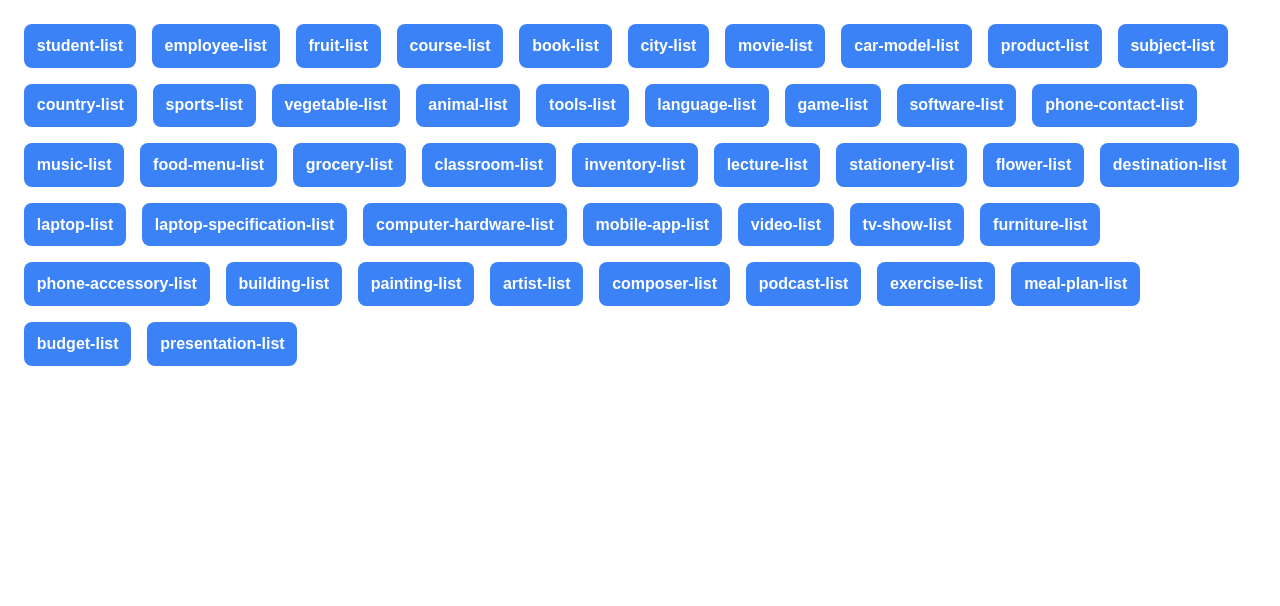
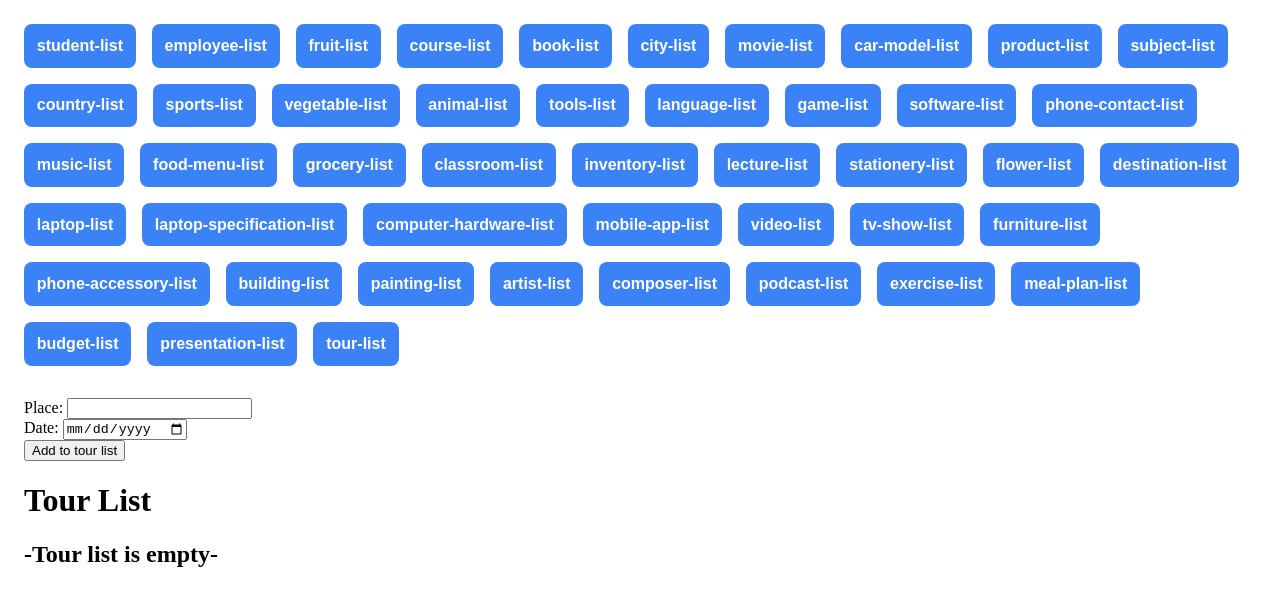
Before and after one commit to devken4u/angular-50-ds-services, an Angular app: page /tour-list in a window 1280 px wide. Before the commit this address led to /. Shown: the top 606 px of the page. Built offline with nearby package versions, Linux system fonts and the light colour scheme.

Commit message:
feat(tour list): Added tour list component

```diff
--- a/src/app/app.module.ts
+++ b/src/app/app.module.ts
@@ -49,6 +49,7 @@ import { ExerciseListComponent } from './exercise-list/exercise-list.component';
 import { MealPlanListComponent } from './meal-plan-list/meal-plan-list.component';
 import { BudgetListComponent } from './budget-list/budget-list.component';
 import { PresentationListComponent } from './presentation-list/presentation-list.component';
+import { TourListComponent } from './tour-list/tour-list.component';
 
 @NgModule({
   declarations: [
@@ -98,6 +99,7 @@ import { PresentationListComponent } from './presentation-list/presentation-list
     MealPlanListComponent,
     BudgetListComponent,
     PresentationListComponent,
+    TourListComponent
   ],
   imports: [
     RouterOutlet,
--- a/src/app/app.routes.ts
+++ b/src/app/app.routes.ts
@@ -44,6 +44,7 @@ import { MealPlanListComponent } from './meal-plan-list/meal-plan-list.component
 import { BudgetListComponent } from './budget-list/budget-list.component';
 import { ExerciseListComponent } from './exercise-list/exercise-list.component';
 import { PresentationListComponent } from './presentation-list/presentation-list.component';
+import { TourListComponent } from './tour-list/tour-list.component';
 
 export const routes: Routes = [
   { path: '', redirectTo: 'student-list', pathMatch: 'full' },
@@ -95,4 +96,5 @@ export const routes: Routes = [
   { path: 'meal-plan-list', component: MealPlanListComponent },
   { path: 'budget-list', component: BudgetListComponent },
   { path: 'presentation-list', component: PresentationListComponent },
+  { path: 'tour-list', component: TourListComponent },
 ];
--- /dev/null
+++ b/src/app/tour-list/tour-list.component.html
@@ -0,0 +1,26 @@
+<main>
+  <div>
+    <label for="place">Place: </label>
+    <input type="text" id="place" [(ngModel)]="place" />
+    <br />
+    <label for="date">Date: </label>
+    <input type="date" id="date" [(ngModel)]="date" />
+    <br />
+    <button (click)="add()">Add to tour list</button>
+  </div>
+  <div>
+    <h1>Tour List</h1>
+    @if( tourList.length === 0){
+    <h2>-Tour list is empty-</h2>
+    }@else{
+    <ol>
+      @for( tour of tourList; track $index){
+      <li [style.marginBottom]="'20px'">
+        Place: {{ tour.place }} <br />
+        Date: {{ tour.date }}
+      </li>
+      }
+    </ol>
+    }
+  </div>
+</main>
--- /dev/null
+++ b/src/app/tour-list/tour-list.component.ts
@@ -0,0 +1,23 @@
+import { Component } from '@angular/core';
+import { Tour } from '../types';
+
+@Component({
+  selector: 'app-tour-list',
+  templateUrl: './tour-list.component.html',
+  styleUrl: './tour-list.component.css',
+})
+export class TourListComponent {
+  tourList: Tour[] = [];
+
+  place: string = '';
+  date: string = '';
+
+  add() {
+    this.tourList.push({
+      place: this.place,
+      date: this.date,
+    });
+    this.place = '';
+    this.date = '';
+  }
+}
--- a/src/app/types.ts
+++ b/src/app/types.ts
@@ -206,3 +206,8 @@ export type Budget = {
 export type Presentation = {
   topicTitle: string;
 };
+
+export type Tour = {
+  place: string;
+  date: string; // or Date if you prefer
+};
```
Also changed, not shown: src/app/tour-list/tour-list.component.css (added), 1 other file (tests, documents, lock files or other folders).
